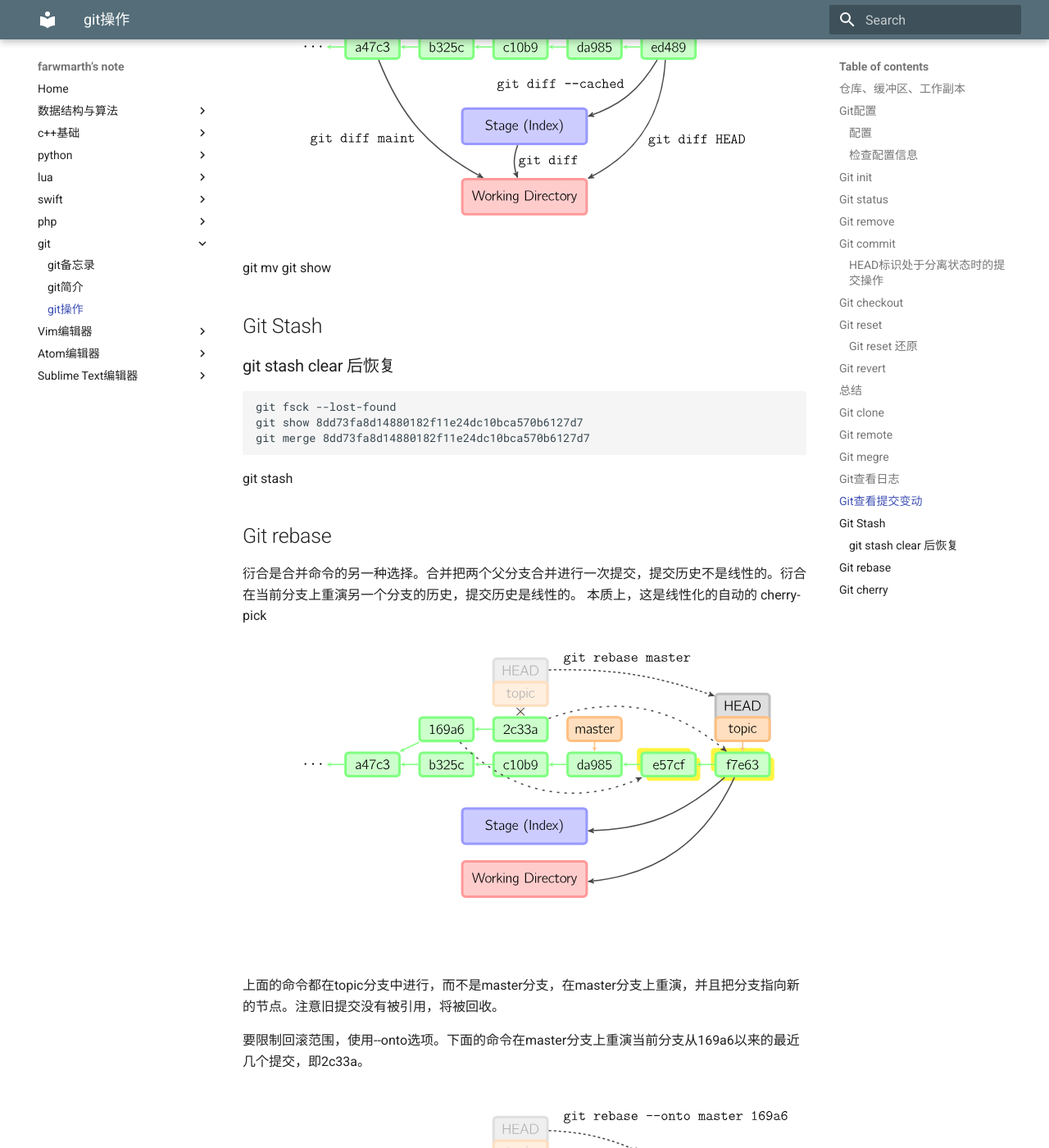
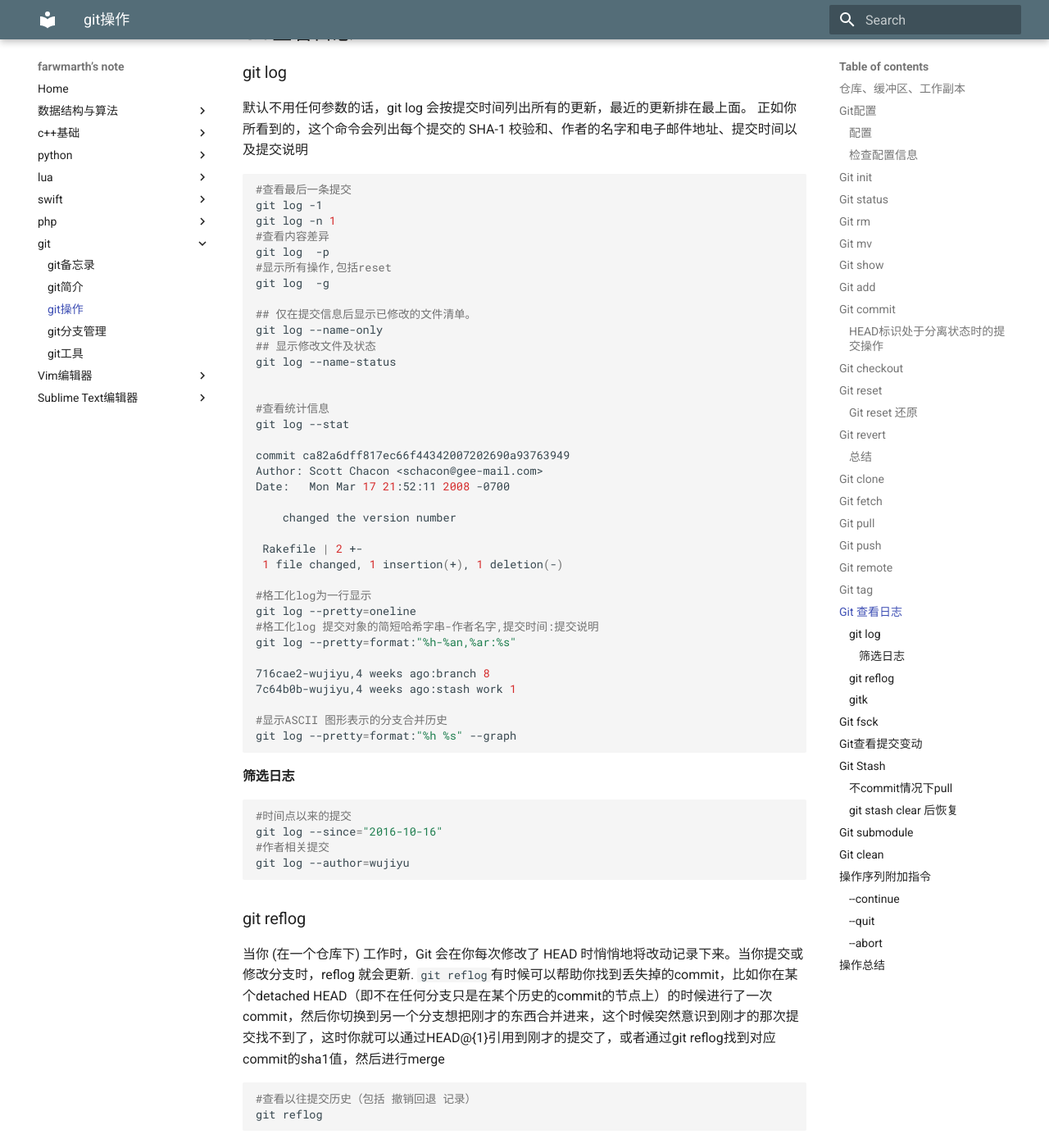
Before and after one commit to wujiyu115/learndocs, an MkDocs documentation site: the page built from docs/versions/git_oper.md, in a window 1280 px wide and 1400 px high, scrolled down 12307 px. Shown: the whole window at 82% size. Built offline with MkDocs 1.6.1 and Material for MkDocs 9.7.7, drawn with Linux system fonts in a browser that asks for light colours; old or Windows-style settings are respelled for this version of MkDocs; some of the changed text lies outside the part shown.

Commit message:
'sync_code'

````diff
--- a/docs/versions/git_oper.md
+++ b/docs/versions/git_oper.md
@@ -33,6 +33,8 @@ git config --global core.editor emacs
 git config --list
 #查看某项
 git config user.name
+#移除设置
+git config --unset user.name
 ```
 
 
@@ -48,13 +50,14 @@ git status -s
 ```
 
 状态标识:
+
 + ' ' = unmodified
-+ M = modified
-+ A = added
-+ D = deleted
-+ R = renamed
-+ C = copied
-+ U = updated but unmerged
++ M = modified(已修改)
++ A = added(已添加)
++ D = deleted(已删除)
++ R = renamed(已重命名)
++ C = copied(已复制)
++ U = updated but unmerged(已更新但未合并)
 
 ```shell
 X          Y     Meaning
@@ -81,9 +84,34 @@ U           U    unmerged, both modified
 !           !    ignored
 ```
 
-## Git remove
+## Git rm
 用于移除仓库中的文件,如`git rm *.txt`移除所的的txt文件
 
+## Git mv
+`git`系统中移动一个文件或者目录相当于`shell`命令
+```shell
+mv oldname newname
+git add newname
+git rm oldname
+```
+
+## Git show
+显示对象的更多信息
+
++ 对于commit,展示log和差异
++ 对于tag,显示tag相关信息
++ 对于tree对象,列出树结构名字
++ 对于blob对象,显示文件内容
+
+```shell
+#显示提交信息
+git show 716cae27bc24b0f56b0dff5039e6a2cf8ac3edac
+#显示分支的信息
+git show v1.0.0
+```
+
+## Git add
+把当前文件放入暂存区域
 
 ## Git commit
 提交时，git用暂存区域的文件创建一个新的提交，并把此时的节点设为父节点。然后把当前分支指向新的提交节点。下图中，当前分支是master。 在运行命令之前，master指向ed489，提交后，master指向新的节点f0cec并以ed489作为父节点
@@ -153,10 +181,19 @@ reset命令把当前分支指向另一个位置，并且有选择的变动工作
 
 `git reset 'HEAD@{1}'`或者 `git reset ORIG_HEAD`
 
+```shell
+#git 1.7以来可以撤消合并
+git reset --merge
+```
+
 ## Git revert
+```shell
+#恢复到上一个版本HEAD提交并创建一个新的提交覆盖原有的变更
+git revert HEAD~
+git revert -n master~5..master~2
+```
 
-
-## 总结
+### 总结
 
 + git add files 把当前文件放入暂存区域。
 + git commit 给暂存区域生成快照并提交。
@@ -165,12 +202,35 @@ reset命令把当前分支指向另一个位置，并且有选择的变动工作
 
 ![](img/basic-usage.svg)
 
+
 ## Git clone
 如果你想获得一份已经存在了的 Git 仓库的拷贝，比如说，你想为某个开源项目贡献自己的一份力，这时就要用到 git clone 命令。 如果你对其它的 VCS 系统（比如说Subversion）很熟悉，请留心一下你所使用的命令是"clone"而不是"checkout"
 
 ```shell
 git clone https://github.com/libgit2/libgit2
 ```
+
+## Git fetch
+```shell
+#只拉取远程仓库信息不合并
+git fetch origin
+```
+
+## Git pull
+把远程仓库更改拉取并且合并到本地当前分支,`git pull`相当于 `git fetch`和`git merge FETCH_HEAD`两步操作
+```shell
+#拉取并合并
+git pull
+#拉取远程origin合并到master
+git pull origin master
+```
+
+## Git push
+```shell
+#将本地master分支提交推送到远程origin
+git push orign master
+```
+
 
 ## Git remote
 远程仓库管理
@@ -189,31 +249,87 @@ git remote rename  pb paul
 git remote rm up
 ```
 
-git branch
 
-##  Git megre
-merge 命令把不同分支合并起来。合并前，索引必须和当前提交相同。如果另一个分支是当前提交的祖父节点，那么合并命令将什么也不做。 另一种情况是如果当前提交是另一个分支的祖父节点，就导致fast-forward合并。指向只是简单的移动，并生成一个新的提交。
-![](img/merge-ff.svg)
 
-否则就是一次真正的合并。默认把当前提交(ed489 如下所示)和另一个提交(33104)以及他们的共同祖父节点(b325c)进行一次三方合并。结果是先保存当前目录和索引，然后和父节点33104一起做一次新提交。
 
-![](img/merge.svg)
+## Git tag
 
-git tag
+## Git 查看日志
 
-## Git查看日志
+### git log
+默认不用任何参数的话，git log 会按提交时间列出所有的更新，最近的更新排在最上面。 正如你所看到的，这个命令会列出每个提交的 SHA-1 校验和、作者的名字和电子邮件地址、提交时间以及提交说明
+
 ```shell
 #查看最后一条提交
 git log -1
+git log -n 1
+#查看内容差异
+git log  -p
+#显示所有操作,包括reset
+git log  -g
+
+## 仅在提交信息后显示已修改的文件清单。
+git log --name-only
+## 显示修改文件及状态
+git log --name-status
+
+
+#查看统计信息
+git log --stat
+
+commit ca82a6dff817ec66f44342007202690a93763949
+Author: Scott Chacon <schacon@gee-mail.com>
+Date:   Mon Mar 17 21:52:11 2008 -0700
+
+    changed the version number
+
+ Rakefile | 2 +-
+ 1 file changed, 1 insertion(+), 1 deletion(-)
+
+#格工化log为一行显示
+git log --pretty=oneline
+#格工化log 提交对象的简短哈希字串-作者名字,提交时间:提交说明
+git log --pretty=format:"%h-%an,%ar:%s"
+
+716cae2-wujiyu,4 weeks ago:branch 8
+7c64b0b-wujiyu,4 weeks ago:stash work 1
+
+#显示ASCII 图形表示的分支合并历史
+git log --pretty=format:"%h %s" --graph
+
+```
+
+#### 筛选日志
+```shell
+#时间点以来的提交
+git log --since="2016-10-16"
+#作者相关提交
+git log --author=wujiyu
+```
+
+### git reflog
+当你 (在一个仓库下) 工作时，Git 会在你每次修改了 HEAD 时悄悄地将改动记录下来。当你提交或修改分支时，reflog 就会更新.
+`git reflog`有时候可以帮助你找到丢失掉的commit，比如你在某个detached HEAD（即不在任何分支只是在某个历史的commit的节点上）的时候进行了一次commit，然后你切换到另一个分支想把刚才的东西合并进来，这个时候突然意识到刚才的那次提交找不到了，这时你就可以通过HEAD@{1}引用到刚才的提交了，或者通过git reflog找到对应commit的sha1值，然后进行merge
+
+```shell
 #查看以往提交历史（包括 撤销回退 记录）
 git reflog
 ```
 
-git pull
-git push
-git fetch
+### gitk
+图形化界面显示log
 
-gitk
+
+##  Git fsck
+此命令会检查仓库的数据完整性,所有未引用到的悬空对象都会显示出来
+```shell
+git fsck
+
+dangling blob d670460b4b4aece5915caf5c68d12f560a9fe3e4
+dangling commit ab1afef80fac8e34258ff41fc1b867c702daa24b
+```
+
+
 
 ## Git查看提交变动
 + `git diff` :比较`工作区`和`暂存区`的变化
@@ -223,11 +339,36 @@ gitk
 ![](img/diff.svg)
 
 
+```shell
+#比较本地master分支和远程master分支的差异
+git diff master origin/master
+#比较远程分支与本地文件差异
+git diff  origin/master a.txt
+```
 
-git mv
-git show
+
 ## Git Stash
+保存工作状态
 
+```shell
+#保存当前修改的工作空间
+git stash
+#弹出一个保存的工作空间
+git stash pop
+#丢弃一个保存的空间
+git stash drop stash{1}
+#清除全部保存
+git stash clear
+```
+
+### 不commit情况下pull
+```shell
+git stash
+git pull
+git stash pop
+git stash drop stash{1}
+git stash clear
+```
 ### git stash clear 后恢复
 ```shell
 git fsck --lost-found
@@ -235,24 +376,32 @@ git show 8dd73fa8d14880182f11e24dc10bca570b6127d7
 git merge 8dd73fa8d14880182f11e24dc10bca570b6127d7
 ```
 
-git stash
 
-## Git rebase
-衍合是合并命令的另一种选择。合并把两个父分支合并进行一次提交，提交历史不是线性的。衍合在当前分支上重演另一个分支的历史，提交历史是线性的。 本质上，这是线性化的自动的 cherry-pick
-![](img/rebase.svg)
+## Git submodule
 
-上面的命令都在topic分支中进行，而不是master分支，在master分支上重演，并且把分支指向新的节点。注意旧提交没有被引用，将被回收。
+## Git clean
+```shell
+# 删除 untracked files
+git clean -f
+# 连 untracked 的目录也一起删掉
+git clean -fd
+# 连 gitignore 的untrack 文件/目录也一起删掉 （慎用，一般这个是用来删掉编译出来的 .o之类的文件用的）
+git clean -xfd
+# 在用上述 git clean 前，墙裂建议加上 -n 参数来先看看会删掉哪些文件，防止重要文件被误删
+git clean -nxfd
+git clean -nf
+git clean -nfds
+```
 
-要限制回滚范围，使用--onto选项。下面的命令在master分支上重演当前分支从169a6以来的最近几个提交，即2c33a。
+## 操作序列附加指令
+### --continue
+Continue the operation in progress using the information in .git/sequencer. Can be used to continue after resolving conflicts in a failed cherry-pick or revert.
 
-![](img/rebase-onto.svg)
-同样有git rebase --interactive让你更方便的完成一些复杂操作，比如丢弃、重排、修改、合并提交。没有图片体现这些
+### --quit
+Forget about the current operation in progress. Can be used to clear the sequencer state after a failed cherry-pick or revert.
 
+### --abort
+Cancel the operation and return to the pre-sequence state.
 
-
-## Git cherry
-cherry-pick命令"复制"一个提交节点并在当前分支做一次完全一样的新提交。
-
-![](img/cherry-pick.svg)
-
-git submodule
+## 操作总结
+![](img/git-cheatsheet.png)
--- a/mkdocs.yml
+++ b/mkdocs.yml
@@ -76,48 +76,50 @@ pages:
     - 'git备忘录': 'versions/git_remark.md'
     - 'git简介': 'versions/git_intro.md'
     - 'git操作': 'versions/git_oper.md'
+    - 'git分支管理': 'versions/git_branch.md'
+    - 'git工具': 'versions/git_tools.md'
 - Vim编辑器:
     - 'vim': 'ide/vim.md'
-- Atom编辑器:
-    - 'atom': 'ide/atom.md'
-    - '新手入门':
-        - '为什么选择Atom？': 'ide/atom/1.1-Why-Atom.md'
-        - '安装Atom': 'ide/atom/1.2-Installing-Atom.md'
-        - 'Atom基础': 'ide/atom/1.3-Atom-Basics.md'
-        - '小结': 'ide/atom/1.4-Summary.md'
-    - '使用Atom':
-        - 'Atom中的包': 'ide/atom/2.1-Atom-Packages.md'
-        - '在Atom中移动': 'ide/atom/2.2-Moving-in-Atom.md'
-        - '文本选择': 'ide/atom/2.3-Atom-Selections.md'
-        - '编辑和删除文本': 'ide/atom/2.4-Editing-and-Deleting-Text.md'
-        - '查找和替换': 'ide/atom/2.5-Find-and-Replace.md'
-        - '代码段': 'ide/atom/2.6-Snippets.md'
-        - '自动补全': 'ide/atom/2.7-Autocomplete.md'
-        - '折叠': 'ide/atom/2.8-Folding.md'
-        - '面板': 'ide/atom/2.9-Panes.md'
-        - '语法': 'ide/atom/2.10-Grammar.md'
-        - 'Atom中的版本控制': 'ide/atom/2.11-Version-Control-in-Atom.md'
-        - '在Atom中写作': 'ide/atom/2.12-Writing-in-Atom.md'
-        - '基本的自定义': 'ide/atom/2.13-Basic-Customization.md'
-        - '小结': 'ide/atom/2.14-Summary.md'
-    - 'Hacking Atom':
-        - '所需工具': 'ide/atom/3.1-Tools-of-the-Trade.md'
-        - '初始文件': 'ide/atom/3.2-The-Init-File.md'
-        - '字数统计包': 'ide/atom/3.3-Package-Word-Count.md'
-        - '文本处理包': 'ide/atom/3.4-Package-Modifying-Text.md'
-        - '创建主题': 'ide/atom/3.5-Creating-a-Theme.md'
-        - '图标': 'ide/atom/3.6-Iconography.md'
-        - '调试': 'ide/atom/3.7-Debugging.md'
-        - '编写 spec': 'ide/atom/3.8-Writing-specs.md'
-        - '从Textmate中转换': 'ide/atom/3.9-Converting-from-TextMate.md'
-    - '在Atom背后':
-        - '配置API': 'ide/atom/4.1-Configuration-API.md'
-        - '深入键表（keymap）': 'ide/atom/4.2-Keymaps-In-Depth.md'
-        - '作用域设置、作用域和作用域描述符': 'ide/atom/4.3-Scoped-Settings-Scopes-and-Scope-Descriptors.md'
-        - 'Atom中的序列化': 'ide/atom/4.4-Serialization-in-Atom.md'
-        - '开发Node模块': 'ide/atom/4.5-Developing-Node-Modules.md'
-        - '通过服务和其它包交互': 'ide/atom/4.6-Interacting-With-Other-Packages-Via-Services.md'
-        - '维护你的包': 'ide/atom/4.7-Maintaining-Your-Packages.md'
-        - '小结': 'ide/atom/4.8-Summary.md'
+# - Atom编辑器:
+#     - 'atom': 'ide/atom.md'
+#     - '新手入门':
+#         - '为什么选择Atom？': 'ide/atom/1.1-Why-Atom.md'
+#         - '安装Atom': 'ide/atom/1.2-Installing-Atom.md'
+#         - 'Atom基础': 'ide/atom/1.3-Atom-Basics.md'
+#         - '小结': 'ide/atom/1.4-Summary.md'
+#     - '使用Atom':
+#         - 'Atom中的包': 'ide/atom/2.1-Atom-Packages.md'
+#         - '在Atom中移动': 'ide/atom/2.2-Moving-in-Atom.md'
+#         - '文本选择': 'ide/atom/2.3-Atom-Selections.md'
+#         - '编辑和删除文本': 'ide/atom/2.4-Editing-and-Deleting-Text.md'
+#         - '查找和替换': 'ide/atom/2.5-Find-and-Replace.md'
+#         - '代码段': 'ide/atom/2.6-Snippets.md'
+#         - '自动补全': 'ide/atom/2.7-Autocomplete.md'
+#         - '折叠': 'ide/atom/2.8-Folding.md'
+#         - '面板': 'ide/atom/2.9-Panes.md'
+#         - '语法': 'ide/atom/2.10-Grammar.md'
+#         - 'Atom中的版本控制': 'ide/atom/2.11-Version-Control-in-Atom.md'
+#         - '在Atom中写作': 'ide/atom/2.12-Writing-in-Atom.md'
+#         - '基本的自定义': 'ide/atom/2.13-Basic-Customization.md'
+#         - '小结': 'ide/atom/2.14-Summary.md'
+#     - 'Hacking Atom':
+#         - '所需工具': 'ide/atom/3.1-Tools-of-the-Trade.md'
+#         - '初始文件': 'ide/atom/3.2-The-Init-File.md'
+#         - '字数统计包': 'ide/atom/3.3-Package-Word-Count.md'
+#         - '文本处理包': 'ide/atom/3.4-Package-Modifying-Text.md'
+#         - '创建主题': 'ide/atom/3.5-Creating-a-Theme.md'
+#         - '图标': 'ide/atom/3.6-Iconography.md'
+#         - '调试': 'ide/atom/3.7-Debugging.md'
+#         - '编写 spec': 'ide/atom/3.8-Writing-specs.md'
+#         - '从Textmate中转换': 'ide/atom/3.9-Converting-from-TextMate.md'
+#     - '在Atom背后':
+#         - '配置API': 'ide/atom/4.1-Configuration-API.md'
+#         - '深入键表（keymap）': 'ide/atom/4.2-Keymaps-In-Depth.md'
+#         - '作用域设置、作用域和作用域描述符': 'ide/atom/4.3-Scoped-Settings-Scopes-and-Scope-Descriptors.md'
+#         - 'Atom中的序列化': 'ide/atom/4.4-Serialization-in-Atom.md'
+#         - '开发Node模块': 'ide/atom/4.5-Developing-Node-Modules.md'
+#         - '通过服务和其它包交互': 'ide/atom/4.6-Interacting-With-Other-Packages-Via-Services.md'
+#         - '维护你的包': 'ide/atom/4.7-Maintaining-Your-Packages.md'
+#         - '小结': 'ide/atom/4.8-Summary.md'
 - Sublime Text编辑器:
     - 'sublimetext': 'ide/sublimetext.md'
````
Also changed, not shown: docs/versions/git_branch.md (added, +69 -0 lines), docs/versions/git_remark.md (+3 -56 lines), docs/versions/git_tools.md (added, +28 -0 lines), docs/versions/img/git-cheatsheet.png (added), docs/versions/img/head-to-master.png (added), docs/versions/img/head-to-testing.png (added).
